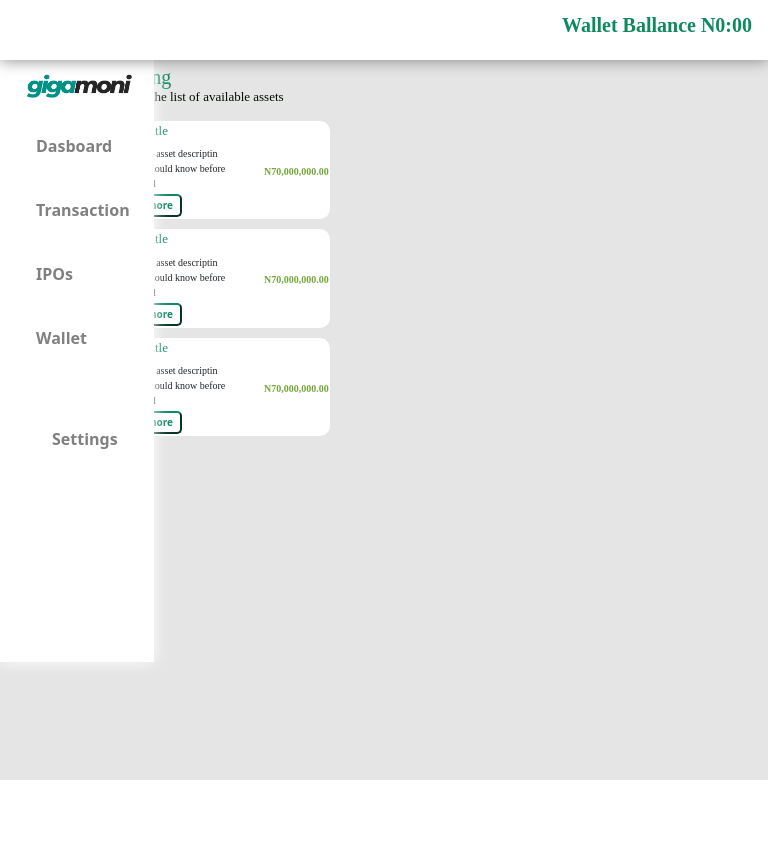
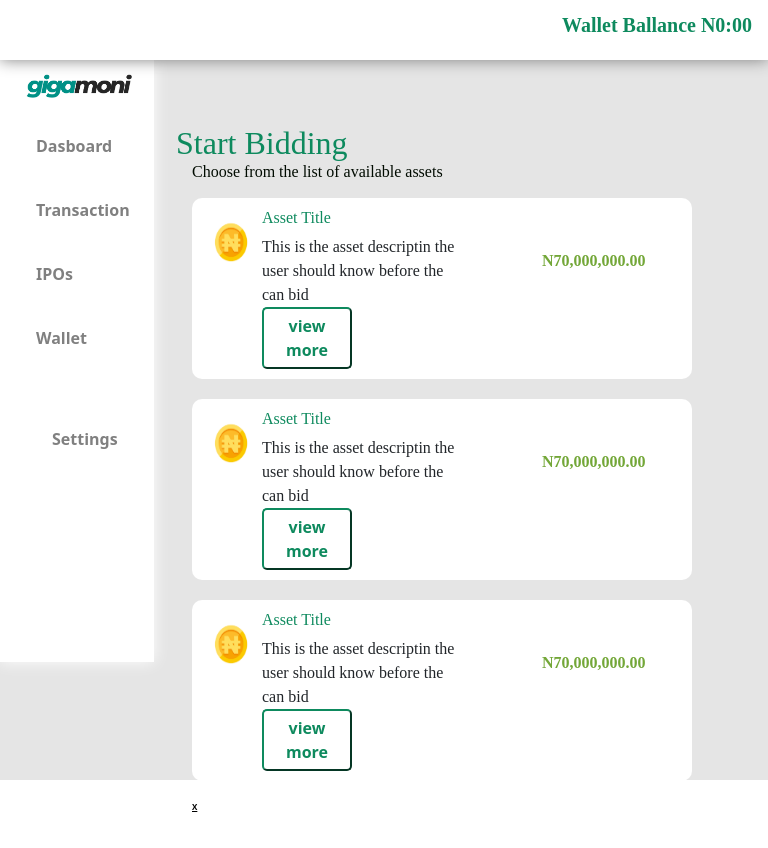
Before and after one commit to Peter-Dumbari/gigamoni, a React (Create React App) app: page /startbiding in a window 768 px wide. Shown: the top 848 px of the page. Built offline with nearby package versions, Linux system fonts and the light colour scheme.

Commit message:
evening commit

```diff
--- a/src/components/pages/startbbing.css
+++ b/src/components/pages/startbbing.css
@@ -1,8 +1,6 @@
 .startbbing__container{
     margin: 2rem 0 0 20rem;
     height: 120vh;
-    width: 40%;
-    padding-right: 3rem;
 }
 
 .startbidding__header{
@@ -113,11 +111,84 @@
     display: inline-block;
   }
 
-  /* @media (min-width: 768px) and (max-width: 992px){
+  @media (min-width: 768px) and (max-width: 992px){
+    .startbbing__container{
+        margin: 2rem 0 0 10rem;
+        padding-left: 1rem;
+        width: 100%;
+    }
 
-  } */
+    .startbidding__header{
+        margin: 2rem 0  1rem 0;
+    }
 
-  @media screen and (min-width: 320px){
+
+.startbidding__header h2{
+    font: 400;
+    font-size: 2rem;
+}
+
+.clear_all_link{
+    font-size: 8px;
+    text-decoration: none;
+    font-weight: 800;
+    margin-left: 1rem;
+}
+
+.startbidding__card{
+    padding: 10px;
+    width: 500px;
+    margin-bottom: 20px ;
+    margin-left: 1rem;
+
+
+
+}
+
+
+.startbbing__card__image{
+    padding-right: 5px;
+    width: 60px;
+    height: 60px;
+}
+
+
+.startbidding__card h3{
+    font-weight: 500;
+    font-size: 1rem;
+}
+
+.startbidding__card h4{
+    font-size: 1rem;
+    padding-left: 3rem;
+
+}
+
+.startbidding__card p{
+    font-size: 1rem;
+    font: 600;
+    width: 200px;
+    margin: 0%;
+}
+
+.startbidding__header h5{
+    font-size: 1rem;
+    margin-left: 1rem;
+}
+
+
+.card__button{
+    padding: 5px;
+    border-radius: 5px;
+    width: 90px;
+    font-weight: 600;
+    font-size: 1rem;
+}
+
+
+  }
+
+  @media (min-width: 320px) and (max-width: 767px){
     .startbbing__container{
         margin: 0 0 0 3rem;
         padding-left: 1rem;
@@ -142,8 +213,8 @@
 }
 
 .startbidding__card{
-    padding: 2px;
-    width: 250px;
+    padding: 5px;
+    width: 350px;
     margin-bottom: 10px ;
     margin-left: 1rem;
 
```
